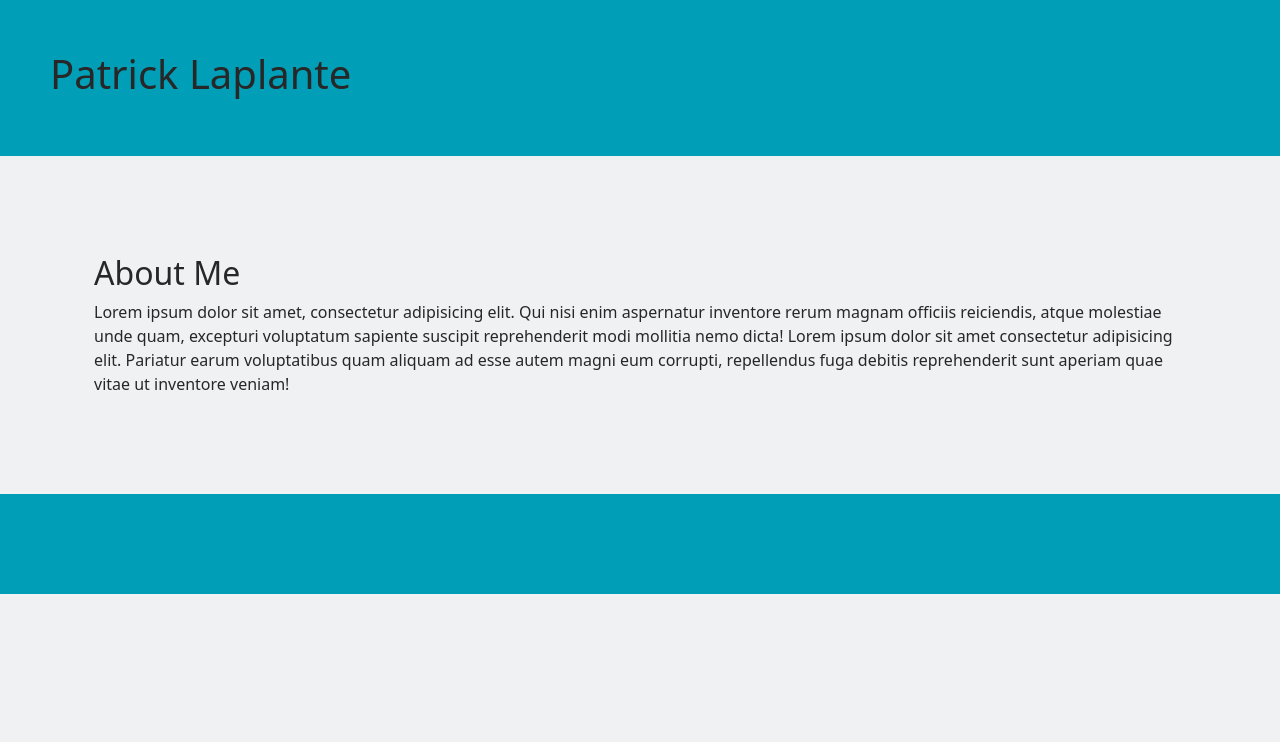
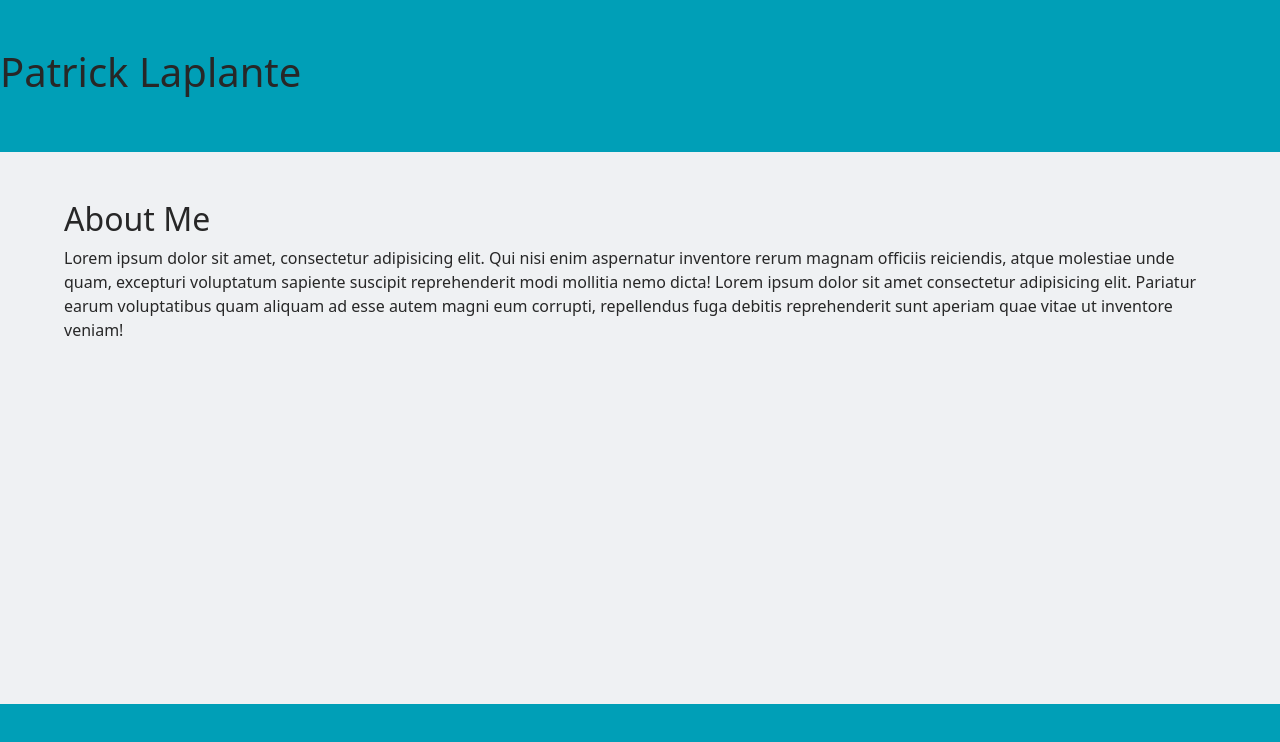
Before and after one commit to MorningSol/react-portfolio, a React (Create React App) app: page / in a window 1280 px wide. Shown: the top 742 px of the page. Built offline with nearby package versions, Linux system fonts and the light colour scheme.

Commit message:
altered header and footer

```diff
--- a/src/components/Footer/index.jsx
+++ b/src/components/Footer/index.jsx
@@ -2,7 +2,7 @@ import React from 'react';
 
 function Footer() {
     return (
-        <footer>
+        <footer className='py-5 fixed-bottom'>
 
         </footer>
     );
--- a/src/components/Header/index.jsx
+++ b/src/components/Header/index.jsx
@@ -2,7 +2,7 @@ import React from 'react';
 
 function Header() {
     return (
-        <header>
+        <header className='py-5'>
             <h1>Patrick Laplante</h1>
         </header>
     );
--- a/src/index.css
+++ b/src/index.css
@@ -23,15 +23,13 @@ body {
 
 header {
   background-color: var(--secondary);
-  padding: 50px;
+
 }
 main {
   margin: 0 auto;
 	max-width: 90%;
-  padding: 50px 30px;
 }
 
 footer {
   background-color: var(--secondary);
-  padding: 50px;
 }
```
